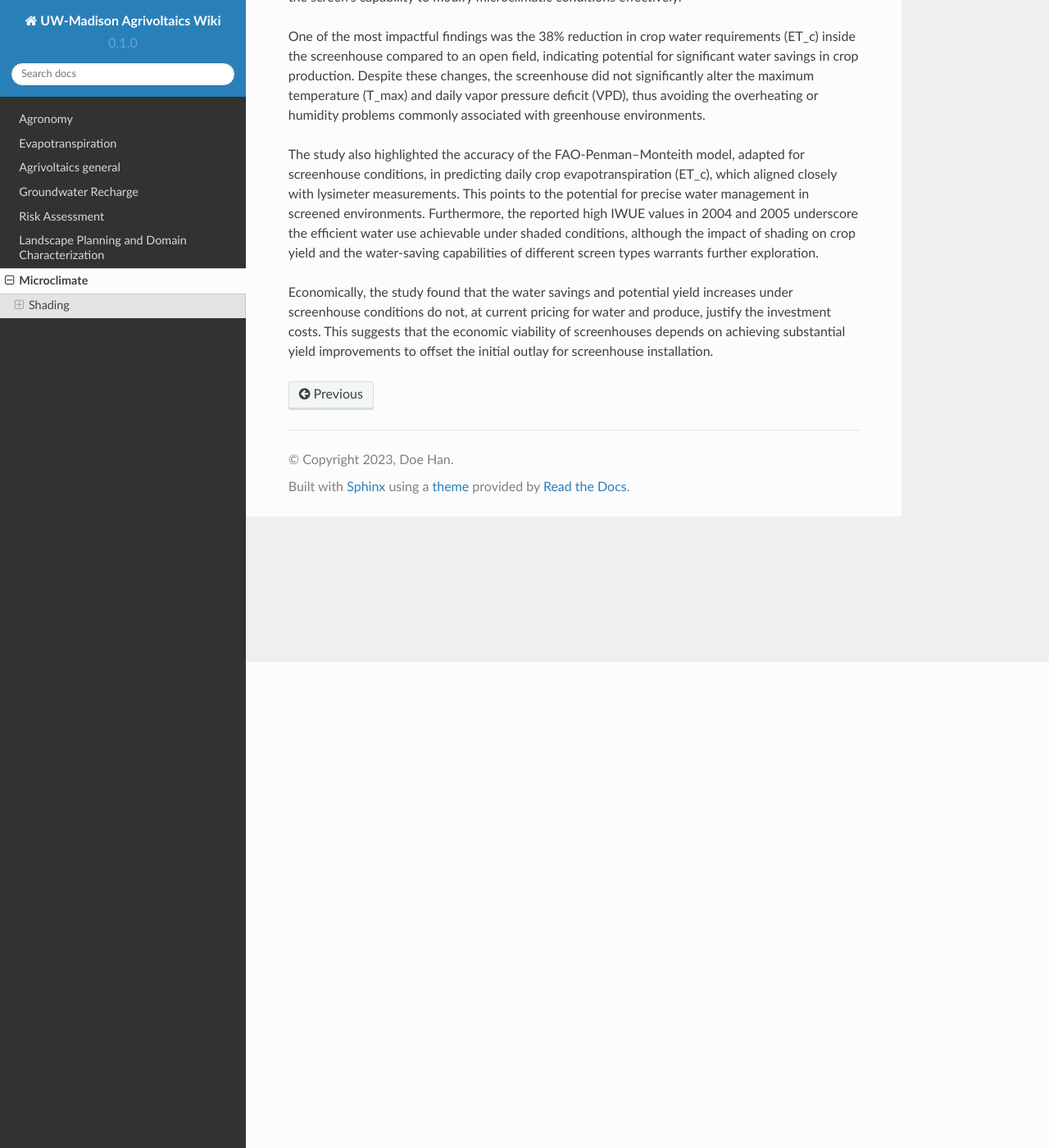
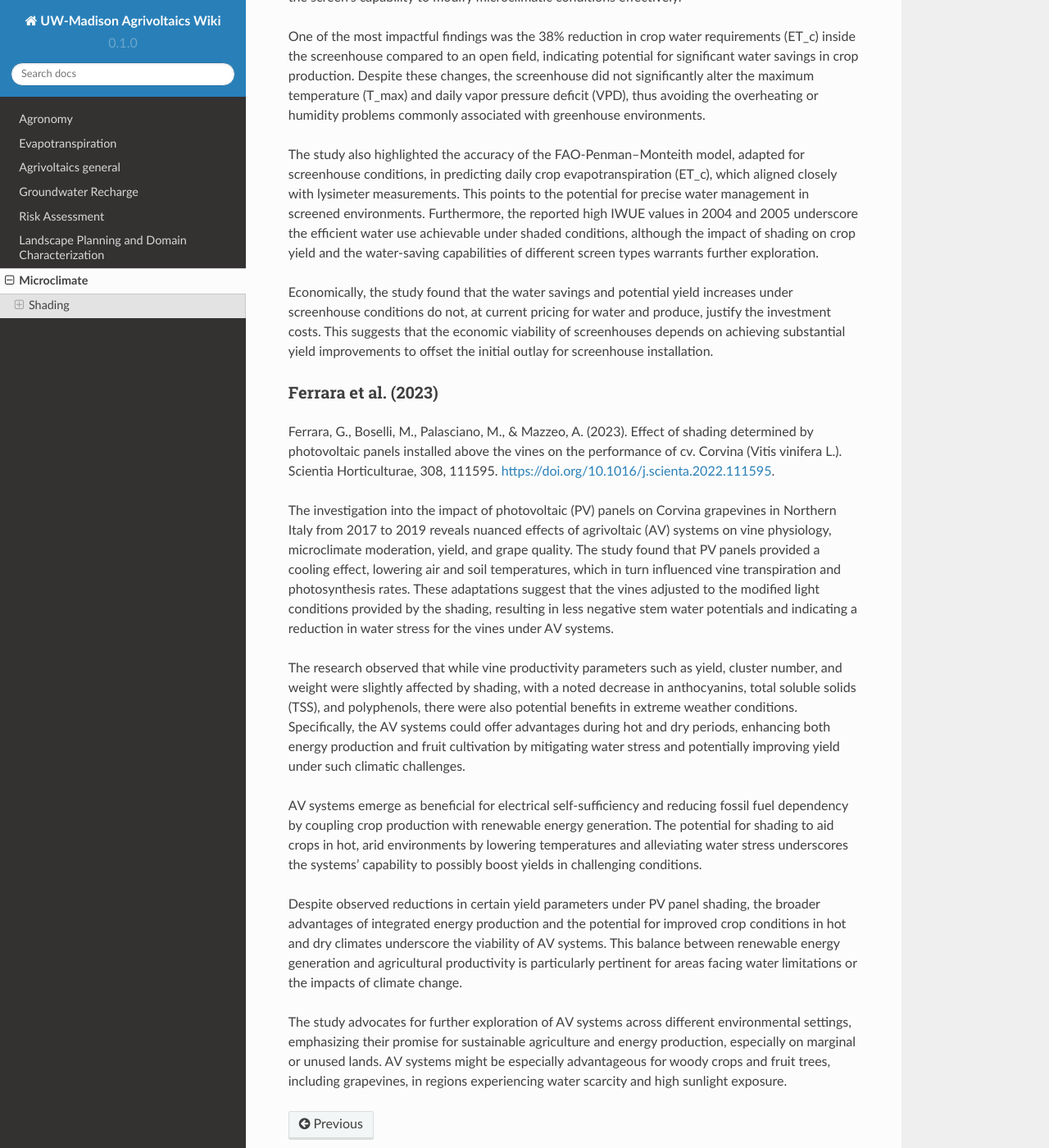
Before and after one commit to hanhydro/wiki, a Sphinx documentation site: the page built from docs/source/climate.rst, in a window 1280 px wide and 1400 px high, scrolled down 593 px. Shown: the whole window at 82% size. Built offline with Sphinx 7.4.7 and the Read the Docs theme 2.0.0, drawn with Linux system fonts in a browser that asks for light colours; pages that are not in the unit, such as notebooks, are missing from menus.

Commit message:
Update climate.rst

```diff
--- a/docs/source/climate.rst
+++ b/docs/source/climate.rst
@@ -4,7 +4,7 @@ Microclimate
 Shading
 -----------
 Möller and Assouline (2007)
-++++++++++++++++++
+++++++++++++++++++++++++++++
 Möller, M., & Assouline, S. (2007). Effects of a shading screen on microclimate and crop water requirements. Irrigation Science, 25, 171-181. https://doi.org/10.1007/s00271-006-0045-9.
 
 This research delved into the effects of employing a 30% black shading screen within a screenhouse on the microclimate, crop water requirements, and irrigation water use efficiency (IWUE) for cultivating sweet peppers, in comparison to traditional outdoor farming conditions. The investigation brought to light substantial benefits for water conservation, crop management, and environmental regulation within protected agricultural practices.
@@ -16,3 +16,17 @@ One of the most impactful findings was the 38% reduction in crop water requireme
 The study also highlighted the accuracy of the FAO-Penman–Monteith model, adapted for screenhouse conditions, in predicting daily crop evapotranspiration (ET_c), which aligned closely with lysimeter measurements. This points to the potential for precise water management in screened environments. Furthermore, the reported high IWUE values in 2004 and 2005 underscore the efficient water use achievable under shaded conditions, although the impact of shading on crop yield and the water-saving capabilities of different screen types warrants further exploration.
 
 Economically, the study found that the water savings and potential yield increases under screenhouse conditions do not, at current pricing for water and produce, justify the investment costs. This suggests that the economic viability of screenhouses depends on achieving substantial yield improvements to offset the initial outlay for screenhouse installation.
+
+Ferrara et al. (2023)
++++++++++++++++++++++
+Ferrara, G., Boselli, M., Palasciano, M., & Mazzeo, A. (2023). Effect of shading determined by photovoltaic panels installed above the vines on the performance of cv. Corvina (Vitis vinifera L.). Scientia Horticulturae, 308, 111595. https://doi.org/10.1016/j.scienta.2022.111595.
+
+The investigation into the impact of photovoltaic (PV) panels on Corvina grapevines in Northern Italy from 2017 to 2019 reveals nuanced effects of agrivoltaic (AV) systems on vine physiology, microclimate moderation, yield, and grape quality. The study found that PV panels provided a cooling effect, lowering air and soil temperatures, which in turn influenced vine transpiration and photosynthesis rates. These adaptations suggest that the vines adjusted to the modified light conditions provided by the shading, resulting in less negative stem water potentials and indicating a reduction in water stress for the vines under AV systems.
+
+The research observed that while vine productivity parameters such as yield, cluster number, and weight were slightly affected by shading, with a noted decrease in anthocyanins, total soluble solids (TSS), and polyphenols, there were also potential benefits in extreme weather conditions. Specifically, the AV systems could offer advantages during hot and dry periods, enhancing both energy production and fruit cultivation by mitigating water stress and potentially improving yield under such climatic challenges.
+
+AV systems emerge as beneficial for electrical self-sufficiency and reducing fossil fuel dependency by coupling crop production with renewable energy generation. The potential for shading to aid crops in hot, arid environments by lowering temperatures and alleviating water stress underscores the systems' capability to possibly boost yields in challenging conditions.
+
+Despite observed reductions in certain yield parameters under PV panel shading, the broader advantages of integrated energy production and the potential for improved crop conditions in hot and dry climates underscore the viability of AV systems. This balance between renewable energy generation and agricultural productivity is particularly pertinent for areas facing water limitations or the impacts of climate change.
+
+The study advocates for further exploration of AV systems across different environmental settings, emphasizing their promise for sustainable agriculture and energy production, especially on marginal or unused lands. AV systems might be especially advantageous for woody crops and fruit trees, including grapevines, in regions experiencing water scarcity and high sunlight exposure.
```
